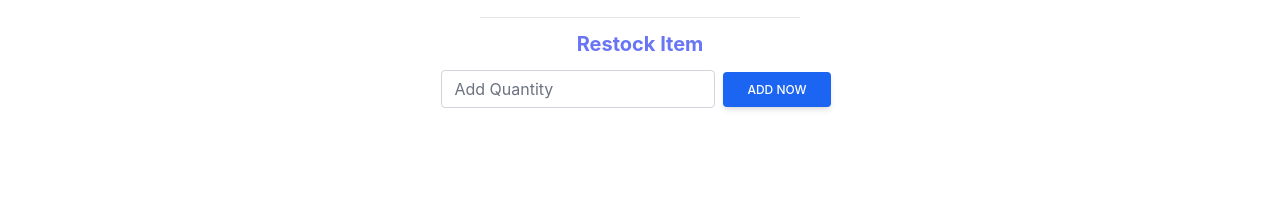
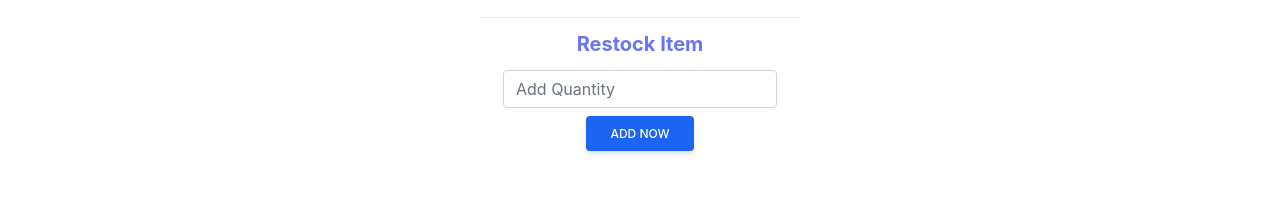
Before and after one commit to zamanmayed1/warehouse, a React (Create React App) app: page /inventory/1 in a window 1280 px wide. Shown: the part 469-678 px from the top of the page. Built offline with nearby package versions, Linux system fonts and the light colour scheme; no server answers; sample sign-in values are in the browser's storage; what tw-elements would draw is missing.

Commit message:
Update Quantity Added

```diff
--- a/src/Components/Additem/Additem.js
+++ b/src/Components/Additem/Additem.js
@@ -20,7 +20,7 @@ const Additem = () => {
       img: e.target.img.value
 
     }
-    console.log(item);
+
 
     fetch('http://localhost:5000/additem', {
       method: 'POST',
--- a/src/Components/Pages/Login/Login.js
+++ b/src/Components/Pages/Login/Login.js
@@ -8,10 +8,7 @@ const Login = () => {
     const [user] = useAuthState(auth)
     let navigate = useNavigate();
     let location = useLocation();
-
     let from = location.state?.from?.pathname || "/";
-
-
     if (user) {
         navigate(from, { replace: true });
     }
--- a/src/Components/Pages/Signup/Signup.js
+++ b/src/Components/Pages/Signup/Signup.js
@@ -8,9 +8,13 @@ import { useLocation, useNavigate } from 'react-router-dom';
 
 const Signup = () => {
     const [user] = useAuthState(auth)
-    let navigate = useNavigate();
+
+   let navigate = useNavigate();
     let location = useLocation();
     let from = location.state?.from?.pathname || "/";
+    if (user) {
+        navigate(from, { replace: true });
+    }
     const [
         createUserWithEmailAndPassword,
         loading,
--- a/src/Components/SingleInventory/SingleInventory.js
+++ b/src/Components/SingleInventory/SingleInventory.js
@@ -1,16 +1,54 @@
 import React, { useEffect, useState } from 'react';
 import { useParams } from 'react-router-dom';
+import { ToastContainer, toast } from 'react-toastify';
+  import 'react-toastify/dist/ReactToastify.css';
 
 const SingleInventory = () => {
     const { id } = useParams()
     const [inventory, setInventory] = useState({})
-   const{img, name,price,quantity,description,suppliername} = inventory
-   console.log(inventory);
-    useEffect(()=>{
+    let { img, name, price, quantity, description, suppliername } = inventory
+    useEffect(() => {
         fetch(`http://localhost:5000/inventory/${id}`)
             .then(res => res.json())
             .then(data => setInventory(data))
-    },[])
+    }, [])
+    const restock = (e) => {
+        e.preventDefault()
+        let updatedQuantity = parseFloat(+ inventory.quantity ) + parseFloat(e.target.upquantity.value)
+        let newinventory = { img, name, price, quantity : updatedQuantity , description, suppliername }
+        setInventory(newinventory)
+        fetch(`http://localhost:5000/inventory/${id}`, {
+            method: 'PUT',
+            body: JSON.stringify(newinventory),
+            headers: {
+                'Content-type': 'application/json',
+            },
+        })
+            .then((response) => response.json())
+            .then((json) => {
+               e.target.reset()
+               toast('Restock Success')
+            }
+            )
+    }
+
+    const delivered = () => {
+        let Remaining = parseFloat(+ inventory.quantity ) - 1
+        let newinventory = { img, name, price, quantity : Remaining , description, suppliername }
+        setInventory(newinventory)
+        fetch(`http://localhost:5000/inventory/${id}`, {
+            method: 'PUT',
+            body: JSON.stringify(newinventory),
+            headers: {
+                'Content-type': 'application/json',
+            },
+        })
+            .then((response) => response.json())
+            .then((json) => {
+               toast('Delivered Success')
+            }
+            )
+    }
     return (
         <div className='h-auto py-6 mb-24' >
             <h2 className="text-xl font-bold underline text-indigo-500">
@@ -37,7 +75,7 @@ const SingleInventory = () => {
                     <h3 className='mb-2'>
                         Description :   <span className="font-bold  ">{description}</span>
                     </h3>
-                            <button type='button' className="inline-block w-[150px] px-6 py-2.5 bg-blue-600 text-white font-medium text-xs leading-tight uppercase rounded shadow-md hover:bg-blue-700 hover:shadow-lg focus:bg-blue-700 focus:shadow-lg focus:outline-none focus:ring-0 active:bg-blue-800 active:shadow-lg transition duration-150 ease-in-out">Delivered</button>
+                    <button onClick={() => delivered(quantity)} type='button' className="inline-block w-[150px] px-6 py-2.5 bg-blue-600 text-white font-medium text-xs leading-tight uppercase rounded shadow-md hover:bg-blue-700 hover:shadow-lg focus:bg-blue-700 focus:shadow-lg focus:outline-none focus:ring-0 active:bg-blue-800 active:shadow-lg transition duration-150 ease-in-out">Delivered</button>
                 </div>
 
 
@@ -48,9 +86,10 @@ const SingleInventory = () => {
                     Restock Item
                 </h2>
                 <div className="flex justify-center items-center content-center w-full ">
-
+                    <form onSubmit={restock}>
                         <input
-            type="text"
+                            type="number"
+                            name='upquantity'
                             className="
               form-control
 
@@ -68,15 +107,17 @@ const SingleInventory = () => {
               focus:text-gray-700 focus:bg-white focus:border-blue-600 focus:outline-none
             "
                             id="exampleFormControlInput1"
-            placeholder="Add Quantity"/>
+                            placeholder="Add Quantity"
+                            required/>
 
 
-          <button type="button" className=" mx-2 px-6 py-2.5 bg-blue-600 text-white font-medium text-xs leading-tight uppercase rounded shadow-md hover:bg-blue-700 hover:shadow-lg focus:bg-blue-700 focus:shadow-lg focus:outline-none focus:ring-0 active:bg-blue-800 active:shadow-lg transition duration-150 ease-in-out">Add Now</button>
+                        <button type="submit" className=" mx-2 inline-block  px-6 my-2 py-2.5 bg-blue-600 text-white font-medium text-xs leading-tight uppercase rounded shadow-md hover:bg-blue-700 hover:shadow-lg focus:bg-blue-700 focus:shadow-lg focus:outline-none focus:ring-0 active:bg-blue-800 active:shadow-lg transition duration-150 ease-in-out">Add Now</button>
+                    </form>
 
                 </div>
             </div>
 
-
+<ToastContainer />
         </div>
 
 
```
Lines whose indentation alone changed are shown as unchanged.
